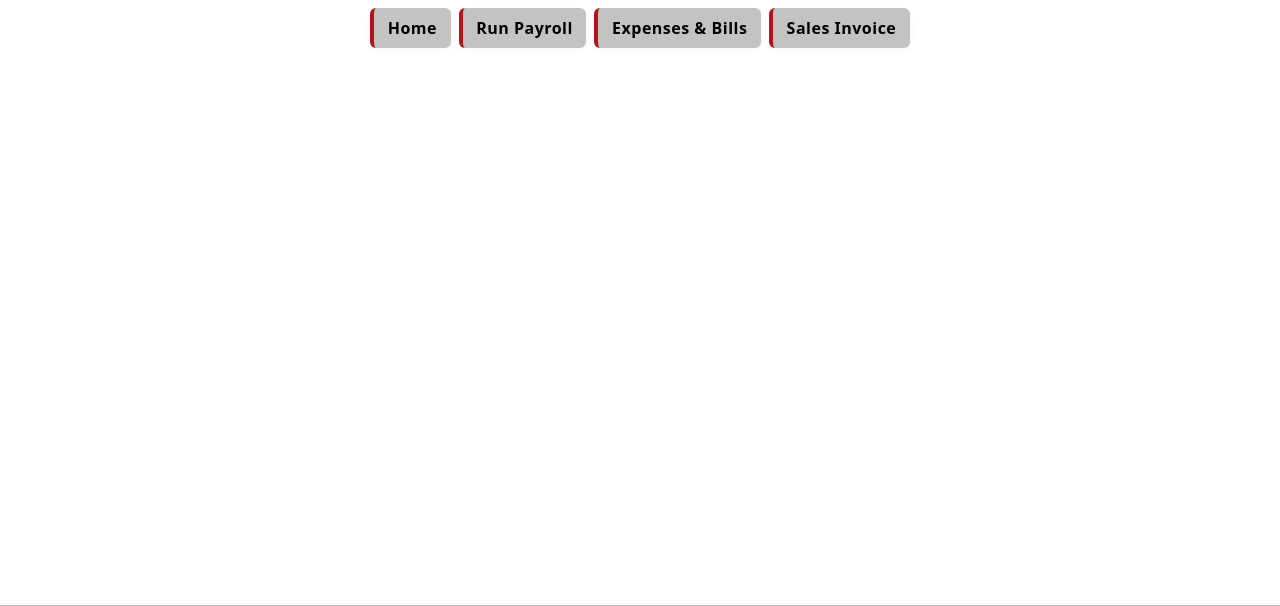
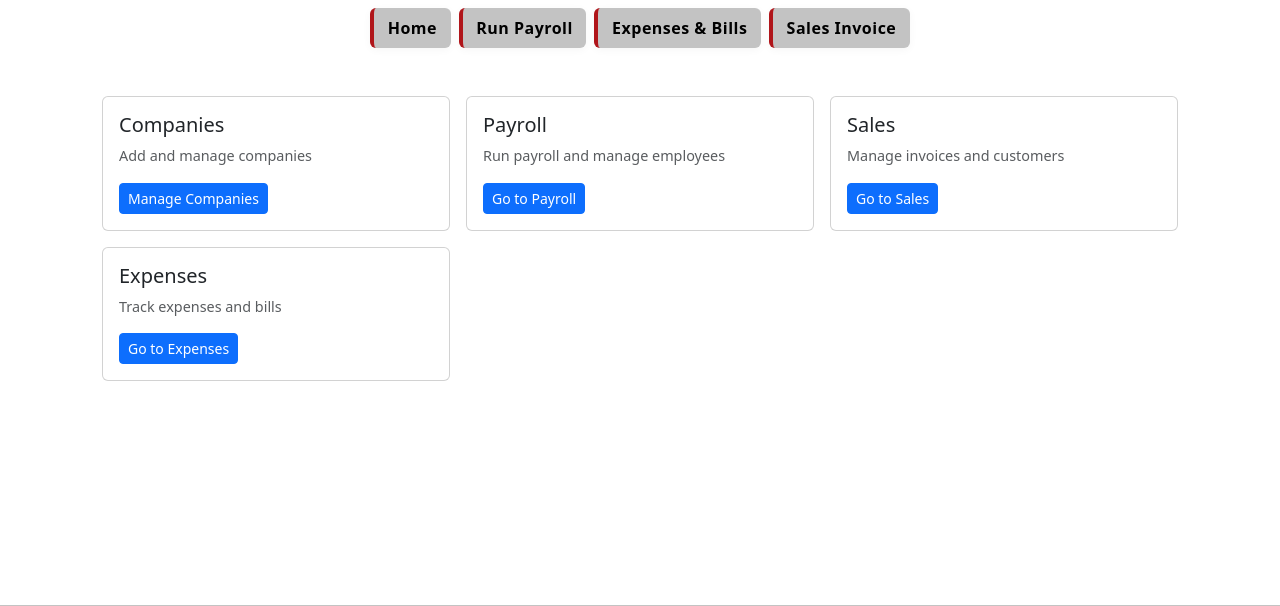
Before and after one commit to vatsraj17-ops/Payroll, a Flask app: page / in a window 1280 px wide. Shown: the part 117-723 px from the top of the page. Run offline with Flask 3, Linux system fonts and the light colour scheme; the visitor is signed in with stand-in values (Sample User, id 1).

Commit message:
Added home page navigation and sidebar to companies page

```diff
--- a/templates/index.html
+++ b/templates/index.html
@@ -8,5 +8,47 @@
     Let’s get your employees paid accurately and on time.
   </div>
 {% endif %}
+<div class="row g-3 mt-3">
+  {% if session.get('role') == 'admin' %}
+  <div class="col-12 col-md-6 col-lg-4">
+    <div class="card h-100">
+      <div class="card-body">
+        <h5 class="card-title">Companies</h5>
+        <p class="card-text text-muted" style="font-size:0.9rem;">Add and manage companies</p>
+        <a href="/companies" class="btn btn-primary btn-sm">Manage Companies</a>
+      </div>
+    </div>
+  </div>
+  {% endif %}
 
+  <div class="col-12 col-md-6 col-lg-4">
+    <div class="card h-100">
+      <div class="card-body">
+        <h5 class="card-title">Payroll</h5>
+        <p class="card-text text-muted" style="font-size:0.9rem;">Run payroll and manage employees</p>
+        <a href="/payroll" class="btn btn-primary btn-sm">Go to Payroll</a>
+      </div>
+    </div>
+  </div>
+
+  <div class="col-12 col-md-6 col-lg-4">
+    <div class="card h-100">
+      <div class="card-body">
+        <h5 class="card-title">Sales</h5>
+        <p class="card-text text-muted" style="font-size:0.9rem;">Manage invoices and customers</p>
+        <a href="/sales" class="btn btn-primary btn-sm">Go to Sales</a>
+      </div>
+    </div>
+  </div>
+
+  <div class="col-12 col-md-6 col-lg-4">
+    <div class="card h-100">
+      <div class="card-body">
+        <h5 class="card-title">Expenses</h5>
+        <p class="card-text text-muted" style="font-size:0.9rem;">Track expenses and bills</p>
+        <a href="/expenses" class="btn btn-primary btn-sm">Go to Expenses</a>
+      </div>
+    </div>
+  </div>
+</div>
 {% endblock %}
```
Also changed, not shown: templates/companies.html (+67 -1 lines).
